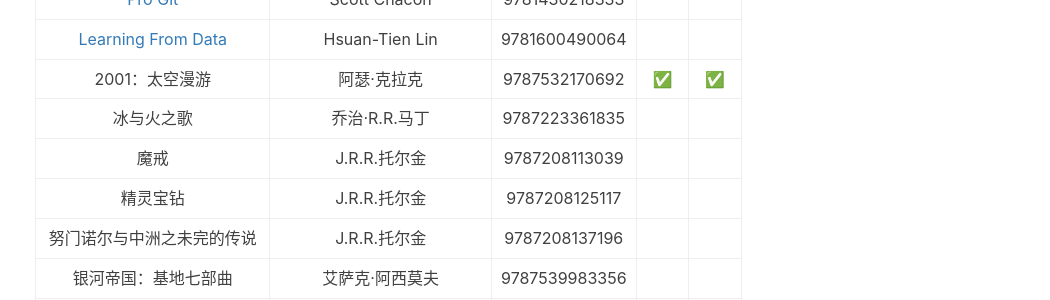
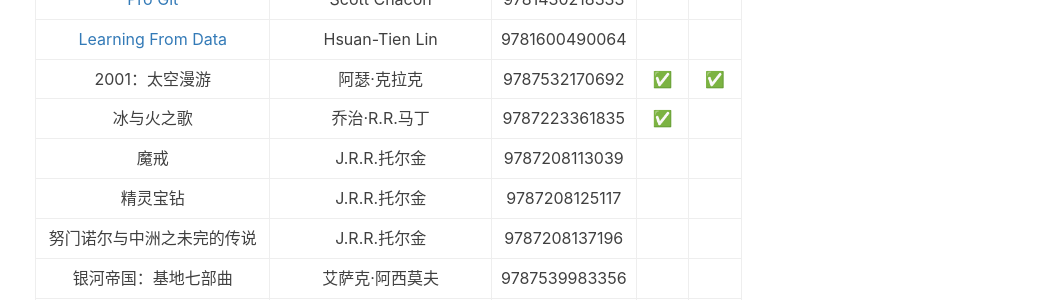
Before and after one commit to IosefLilianovichDros/IosefLilianovichDros.github.io, a Jekyll site: the page built from _posts/2016-01-01-bookandgame-2016.md, in a window 1280 px wide and 900 px high, scrolled down 11325 px. Shown: the part 152-452 px from the top of the window, without its empty margins (230-1280 px from the left). Built offline with Jekyll 4.4.1, drawn with Linux system fonts in a browser that asks for light colours.

```diff
--- a/_posts/2016-01-01-bookandgame-2016.md
+++ b/_posts/2016-01-01-bookandgame-2016.md
@@ -271,7 +271,7 @@ tags: [书籍, 游戏]
 | [Pro Git](https://git-scm.com/book/zh/v2) | Scott Chacon | 9781430218333 |  |  |
 | [Learning From Data](https://amlbook.com/) | Hsuan-Tien Lin | 9781600490064 |  |  |
 | 2001：太空漫游 | 阿瑟·克拉克 | 9787532170692 | ✅ | ✅ |
-| 冰与火之歌 | 乔治·R.R.马丁 | 9787223361835 |  |  |
+| 冰与火之歌 | 乔治·R.R.马丁 | 9787223361835 | ✅ |  |
 | 魔戒 | J.R.R.托尔金 | 9787208113039 |  |  |
 | 精灵宝钻 | J.R.R.托尔金 | 9787208125117 |  |  |
 | 努门诺尔与中洲之未完的传说 | J.R.R.托尔金 | 9787208137196 |  |  |
```
